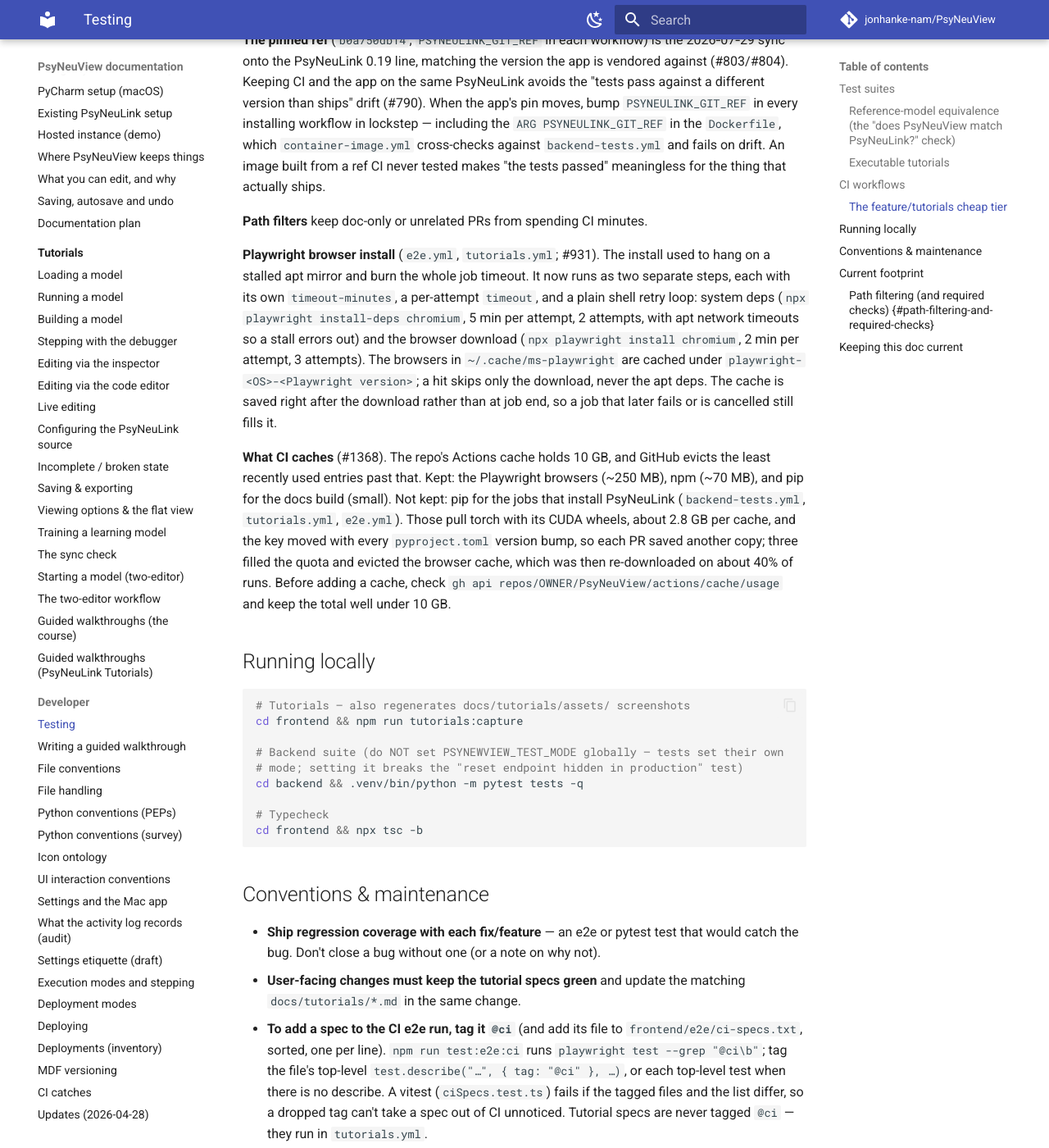
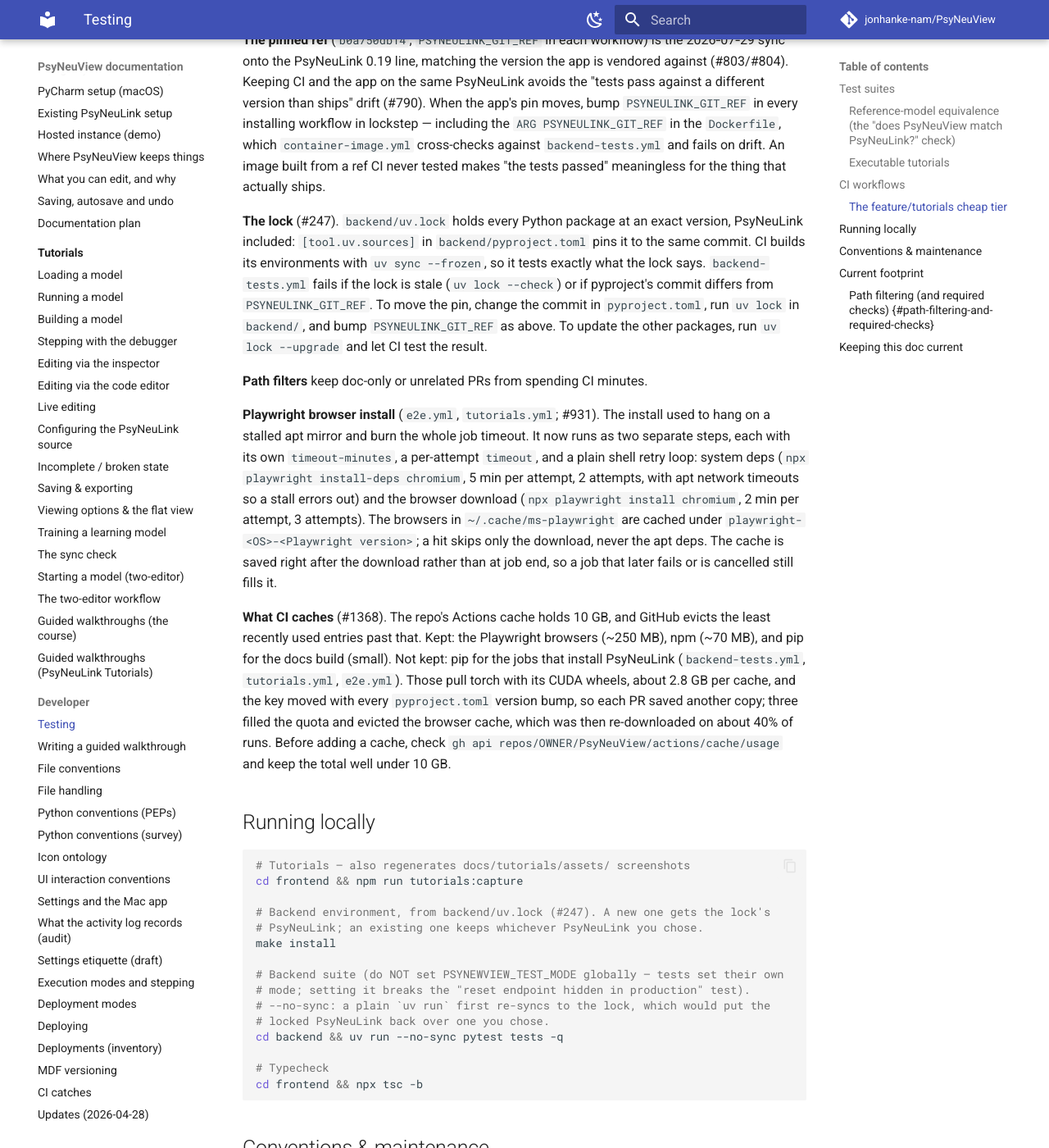
Before and after one commit to jonhanke-nam/PsyNeuView, an MkDocs documentation site: the page built from docs/testing.md, in a window 1280 px wide and 1400 px high, scrolled down 3437 px. Shown: the whole window at 82% size. Built offline with MkDocs 1.6.1 and Material for MkDocs 9.7.7, drawn with Linux system fonts in a browser that asks for light colours; comment, search, counter and statistics services are not loaded.

Commit message:
Build the backend environment from a committed uv.lock (#247)
- backend/uv.lock: all 208 packages at exact versions. PsyNeuLink is
  pinned by [tool.uv.sources] to the commit CI already tests
  (PSYNEULINK_GIT_REF, b0a750db), so the lock is what CI tests.
- CI (backend-tests x2, e2e, tutorials): setup-uv 0.9.11 (no cache, as
  #1368) and `uv sync --frozen [--extra dev]` replace venv + pip. The
  first backend job fails on a stale lock (`uv lock --check`) or a pyproject
  pin that drifted from PSYNEULINK_GIT_REF.
- Makefile: with uv, `make install` syncs from the lock. A new environment
  gets the locked PsyNeuLink; an existing one keeps its PsyNeuLink
  (--inexact --no-install-package psyneulink), so a source chosen in
  Settings survives `make backend`. install-pnl installs a local checkout
  over it, the one deliberate `uv pip`. `make test` uses `uv run
  --no-sync`. Without uv, the old venv + pip path.
- docs/testing.md: the lock, moving the pin, and running locally.

Verified locally: uv sync --frozen --extra dev builds in 20 s and the full
backend suite passes in it (1924 passed, 6 skipped); make install keeps a
chosen editable PsyNeuLink and builds a fresh environment in 11 s.

Refs #247, #243

Co-Authored-By: Claude Opus 5.5 <noreply@anthropic.com>

```diff
--- a/docs/testing.md
+++ b/docs/testing.md
@@ -99,6 +99,16 @@ lockstep — including the `ARG PSYNEULINK_GIT_REF` in the `Dockerfile`, which
 drift. An image built from a ref CI never tested makes "the tests passed"
 meaningless for the thing that actually ships.
 
+**The lock** (#247). `backend/uv.lock` holds every Python package at an exact
+version, PsyNeuLink included: `[tool.uv.sources]` in `backend/pyproject.toml`
+pins it to the same commit. CI builds its environments with
+`uv sync --frozen`, so it tests exactly what the lock says. `backend-tests.yml`
+fails if the lock is stale (`uv lock --check`) or if pyproject's commit differs
+from `PSYNEULINK_GIT_REF`. To move the pin, change the commit in
+`pyproject.toml`, run `uv lock` in `backend/`, and bump `PSYNEULINK_GIT_REF`
+as above. To update the other packages, run `uv lock --upgrade` and let CI test
+the result.
+
 **Path filters** keep doc-only or unrelated PRs from spending CI minutes.
 
 **Playwright browser install** (`e2e.yml`, `tutorials.yml`; #931). The install
@@ -130,9 +140,15 @@ under 10 GB.
 # Tutorials — also regenerates docs/tutorials/assets/ screenshots
 cd frontend && npm run tutorials:capture
 
+# Backend environment, from backend/uv.lock (#247). A new one gets the lock's
+# PsyNeuLink; an existing one keeps whichever PsyNeuLink you chose.
+make install
+
 # Backend suite (do NOT set PSYNEWVIEW_TEST_MODE globally — tests set their own
-# mode; setting it breaks the "reset endpoint hidden in production" test)
-cd backend && .venv/bin/python -m pytest tests -q
+# mode; setting it breaks the "reset endpoint hidden in production" test).
+# --no-sync: a plain `uv run` first re-syncs to the lock, which would put the
+# locked PsyNeuLink back over one you chose.
+cd backend && uv run --no-sync pytest tests -q
 
 # Typecheck
 cd frontend && npx tsc -b
```
Also changed, not shown: 6 other files.
